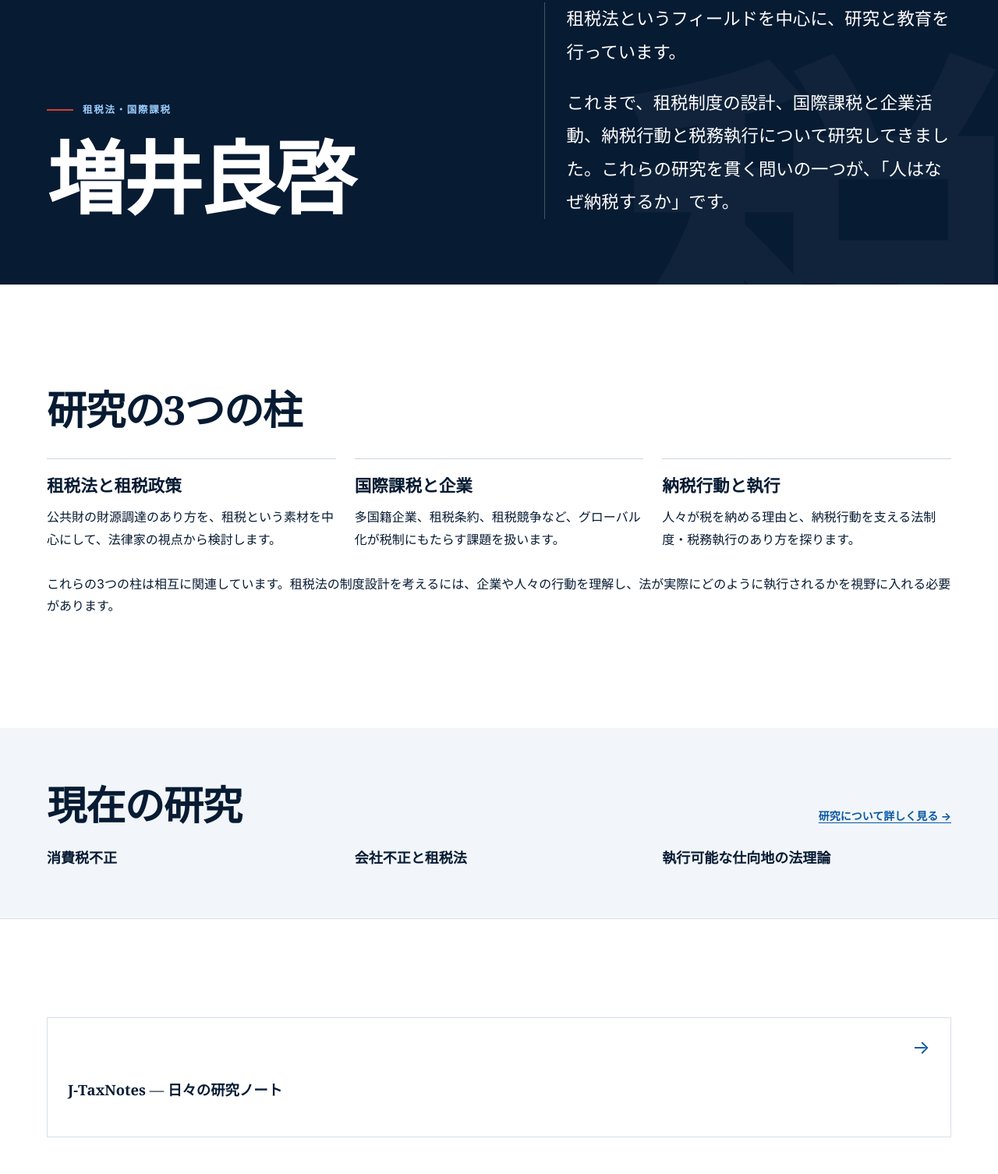
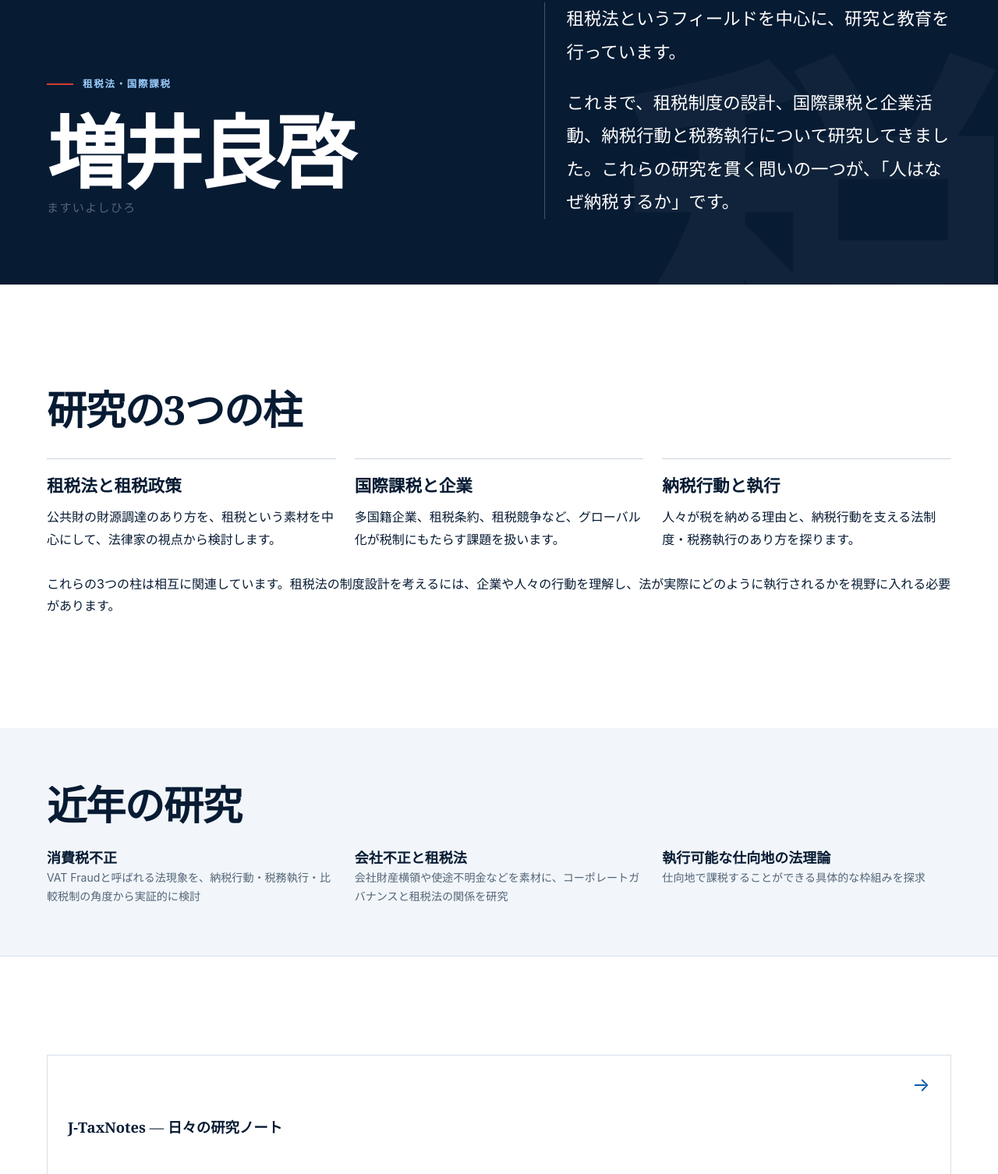
Before and after one commit to yomasui/yomasui.github.io, a plain HTML site: page index.html in a window 1280 px wide. Shown: the part 220-1726 px from the top of the page at 78% size. Drawn offline with Linux system fonts and the light colour scheme.

Commit message:
Update Japanese home page research section

```diff
--- a/index.html
+++ b/index.html
@@ -14,10 +14,23 @@
 <style>
 .hero-grid { grid-template-columns: 1fr 1fr; }
 .hero-copy p + p { margin-top: 1em; }
+.name-reading {
+  margin: .35rem 0 0;
+  color: #526477;
+  font-size: .95rem;
+  letter-spacing: .08em;
+}
 .pillar-grid { display: grid; grid-template-columns: repeat(3,minmax(0,1fr)); gap: 24px; margin: 28px 0; }
 .pillar-grid article { border-top: 1px solid #cad4df; padding-top: 18px; }
 .pillar-grid h3 { margin: 0 0 .5em; }
 .pillar-grid p { margin: 0; }
+.m-topics article h3 { margin-bottom: .5rem; }
+.research-note {
+  margin: 0;
+  color: #526477;
+  font-size: .88rem;
+  line-height: 1.7;
+}
 @media (max-width: 820px) {
   .hero-grid, .pillar-grid { grid-template-columns: 1fr; }
 }
@@ -35,7 +48,6 @@
 <nav aria-label="主要ナビゲーション" class="main-nav">
 <a href="/research/">研究</a>
 <a href="/publications/">著作・論文</a>
-<a href="https://ymastax.blogspot.com/">J-TaxNotes</a>
 <a href="/teaching/">教育</a>
 <a href="/resources/">資料</a>
 <a href="/bio/">略歴</a>
@@ -51,6 +63,7 @@
       <div>
         <p class="eyebrow"><span>租税法・国際課税</span></p>
         <h1>増井良啓</h1>
+        <p class="name-reading">ますいよしひろ</p>
       </div>
       <div class="hero-copy">
         <p>租税法というフィールドを中心に、研究と教育を行っています。</p>
@@ -83,13 +96,21 @@
   <section class="section m-new" id="current-research">
     <div class="wrap">
       <div class="m-current-head">
-        <h2>現在の研究</h2>
-        <a href="https://yomasui.jp/research/">研究について詳しく見る →</a>
+        <h2>近年の研究</h2>
       </div>
       <div class="m-topics">
-        <article><h3>消費税不正</h3></article>
-        <article><h3>会社不正と租税法</h3></article>
-        <article><h3>執行可能な仕向地の法理論</h3></article>
+        <article>
+          <h3>消費税不正</h3>
+          <p class="research-note">VAT Fraudと呼ばれる法現象を、納税行動・税務執行・比較税制の角度から実証的に検討</p>
+        </article>
+        <article>
+          <h3>会社不正と租税法</h3>
+          <p class="research-note">会社財産横領や使途不明金などを素材に、コーポレートガバナンスと租税法の関係を研究</p>
+        </article>
+        <article>
+          <h3>執行可能な仕向地の法理論</h3>
+          <p class="research-note">仕向地で課税することができる具体的な枠組みを探求</p>
+        </article>
       </div>
     </div>
   </section>
```
